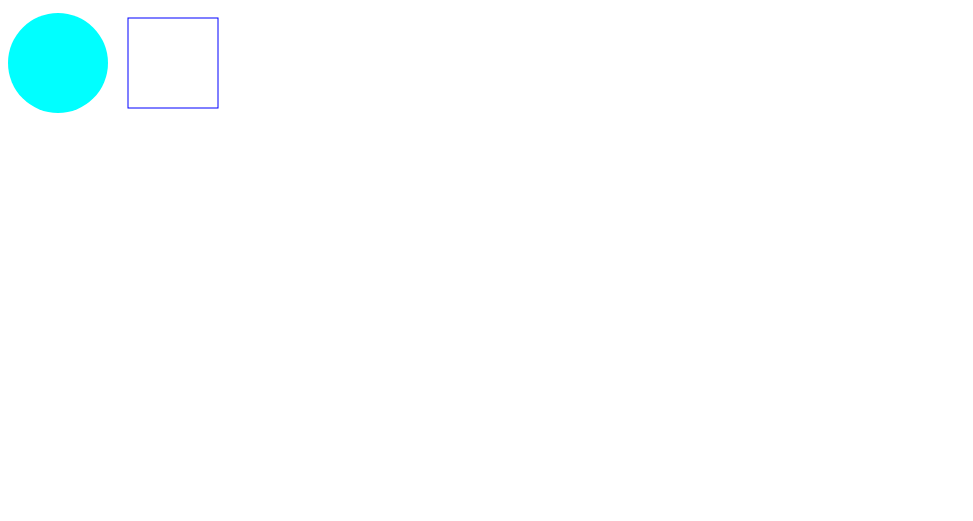
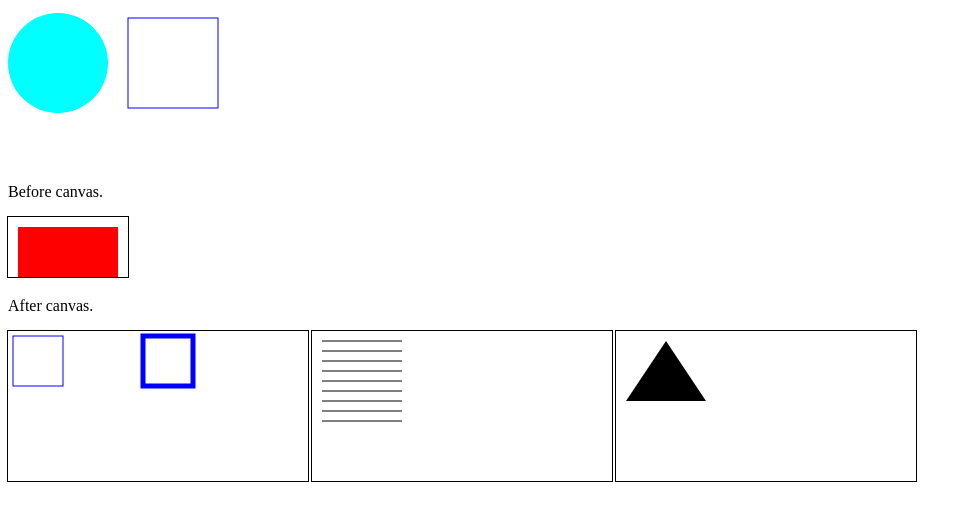
Before and after one commit to julian2409/eloquent_js, a plain HTML site: page chapter_17/index.html in a window 1280 px wide. Shown: the part 101-622 px from the top of the page, without its empty margins (0-973 px from the left). Drawn offline with Linux system fonts and the light colour scheme.

Commit message:
Continuing chapter 17...

```diff
--- a/chapter_17/index.html
+++ b/chapter_17/index.html
@@ -5,6 +5,7 @@
   <meta charset="utf-8" />
   <title>Eloquent Javascript</title>
   <link rel="icon" href="../html.ico">
+  <link rel="stylesheet" href="./main.css">
 </head>
 
 <body>
@@ -15,6 +16,44 @@
     <rect x="120" y="5" width="90" height="90" stroke="blue" fill="none" />
   </svg>
   <script src="./main.js"></script>
+
+  <p>Before canvas.</p>
+  <canvas class="canvas1" width="120" height="60"></canvas>
+  <p>After canvas.</p>
+  <script>
+    let canvas = document.querySelector(".canvas1");
+    let context = canvas.getContext("2d");
+    context.fillStyle = "red";
+    context.fillRect(10, 10, 100, 50);
+  </script>
+  <canvas class="canvas2"></canvas>
+  <script>
+    let cx = document.querySelector(".canvas2").getContext("2d");
+    cx.strokeStyle = "blue";
+    cx.strokeRect(5, 5, 50, 50);
+    cx.lineWidth = 5;
+    cx.strokeRect(135, 5, 50, 50);
+  </script>
+
+  <canvas class="canvas3"></canvas>
+  <script>
+    cx = document.querySelector(".canvas3").getContext("2d");
+    cx.beginPath();
+    for (let y = 10; y < 100; y += 10) {
+      cx.moveTo(10, y);
+      cx.lineTo(90, y);
+    }
+    cx.stroke();
+  </script>
+  <canvas class="canvas4"></canvas>
+  <script>
+    cx = document.querySelector(".canvas4").getContext("2d");
+    cx.beginPath();
+    cx.moveTo(50, 10);
+    cx.lineTo(10, 70);
+    cx.lineTo(90, 70);
+    cx.fill();
+  </script>
 </body>
 
 </html>
--- a/chapter_17/main.css
+++ b/chapter_17/main.css
@@ -0,0 +1,3 @@
+canvas {
+  outline: 1px solid black;
+}
```
Also changed, not shown: chapter_17/main.js (line endings or trailing spaces).
